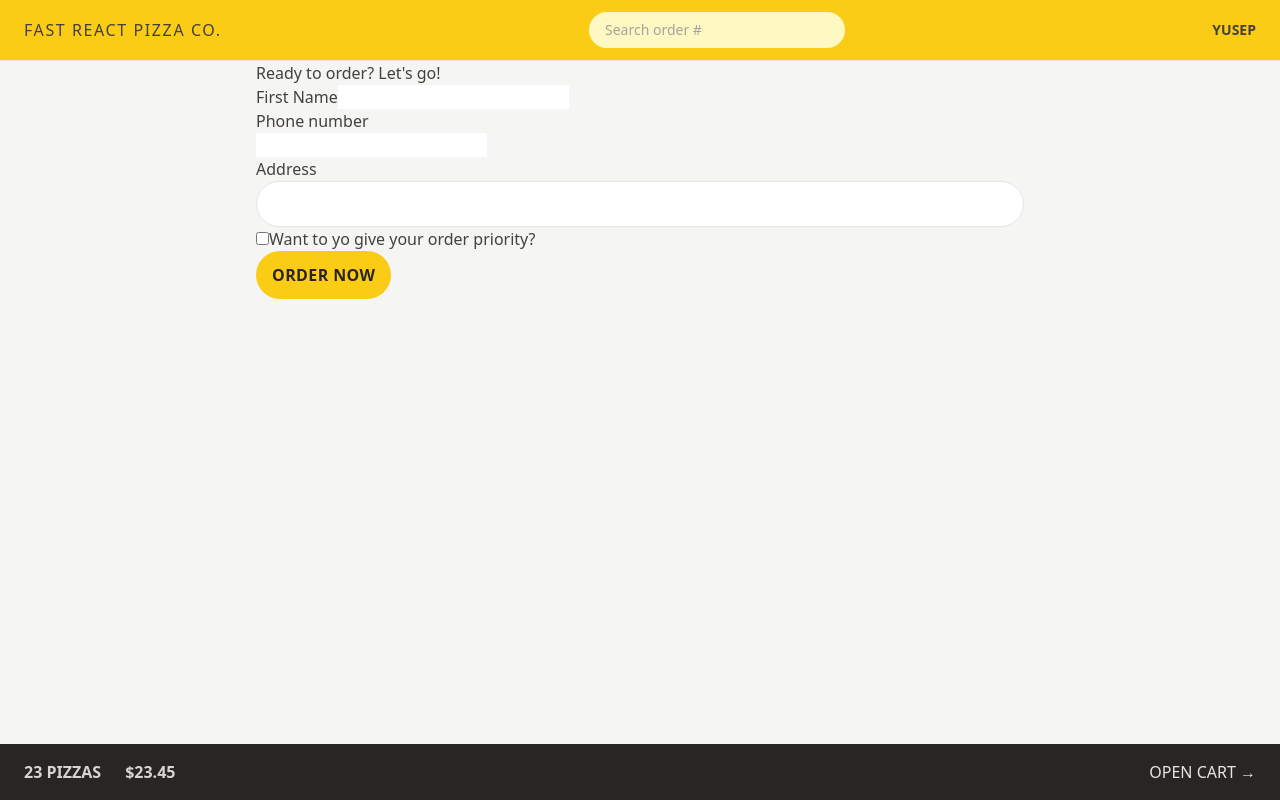
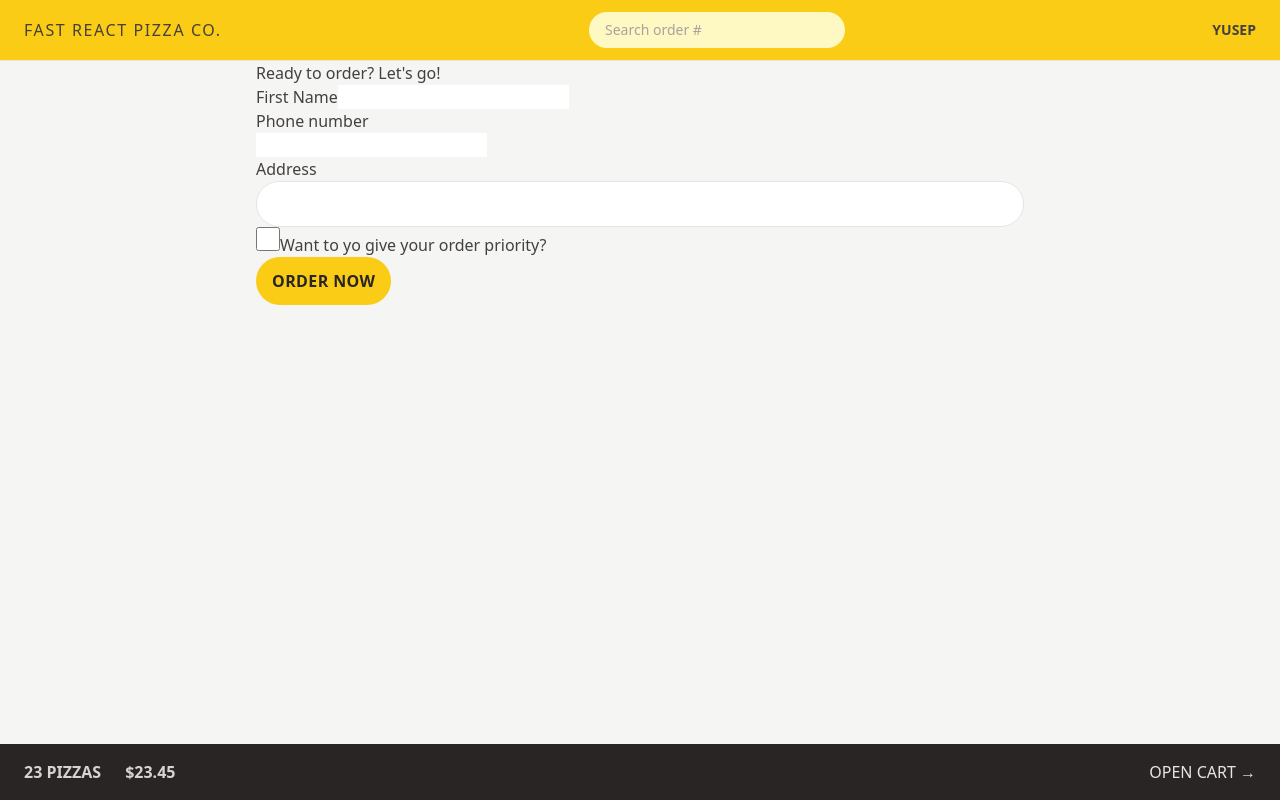
Before and after one commit to JoseAlbDR/react-pizza-shop, a React (Vite) app: page /order/new in a window 1280 px wide. Built offline with nearby package versions, Linux system fonts and the light colour scheme.

Commit message:
feat: style checkbox

```diff
--- a/src/features/order/CreateOrder.jsx
+++ b/src/features/order/CreateOrder.jsx
@@ -75,6 +75,7 @@ function CreateOrder() {
 
         <div>
           <input
+            className="h-6 w-6 accent-yellow-400 focus:outline-none focus:ring focus:ring-yellow-400 focus:ring-offset-2"
             type="checkbox"
             name="priority"
             id="priority"
```
